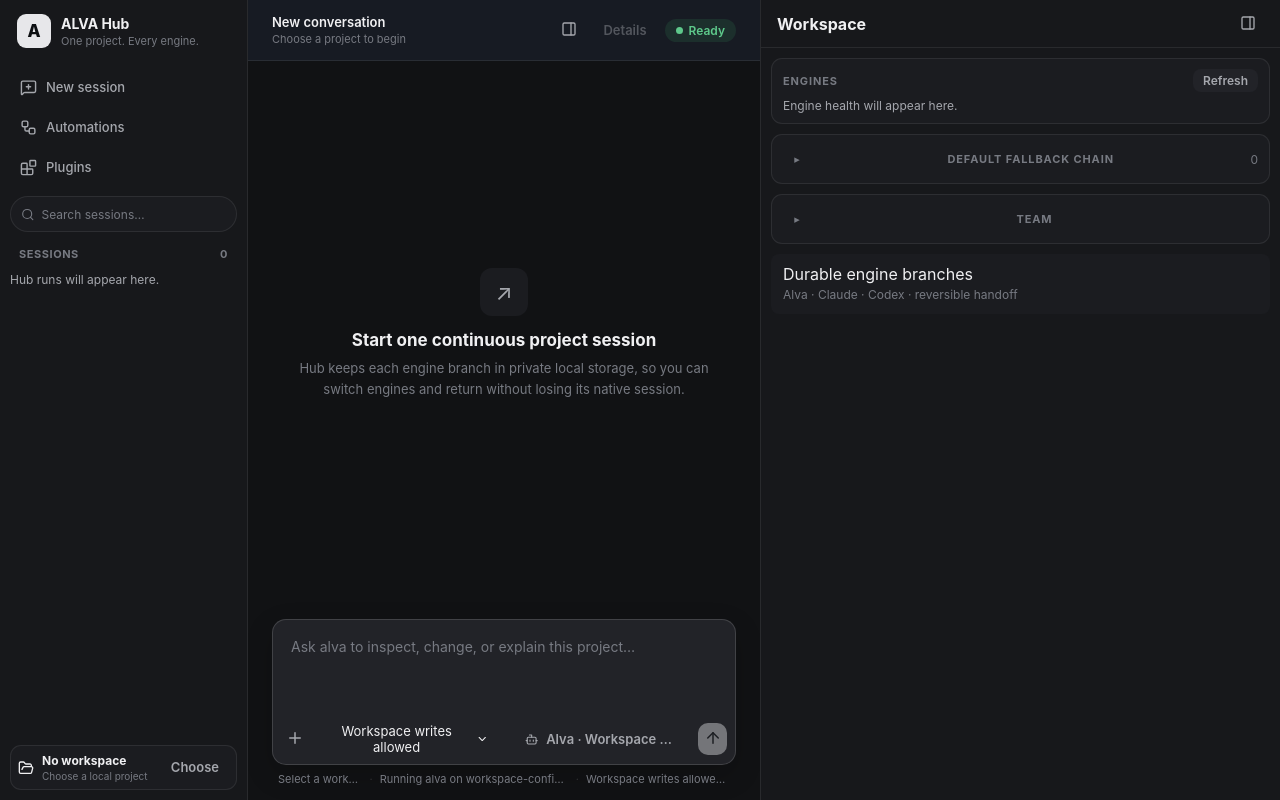
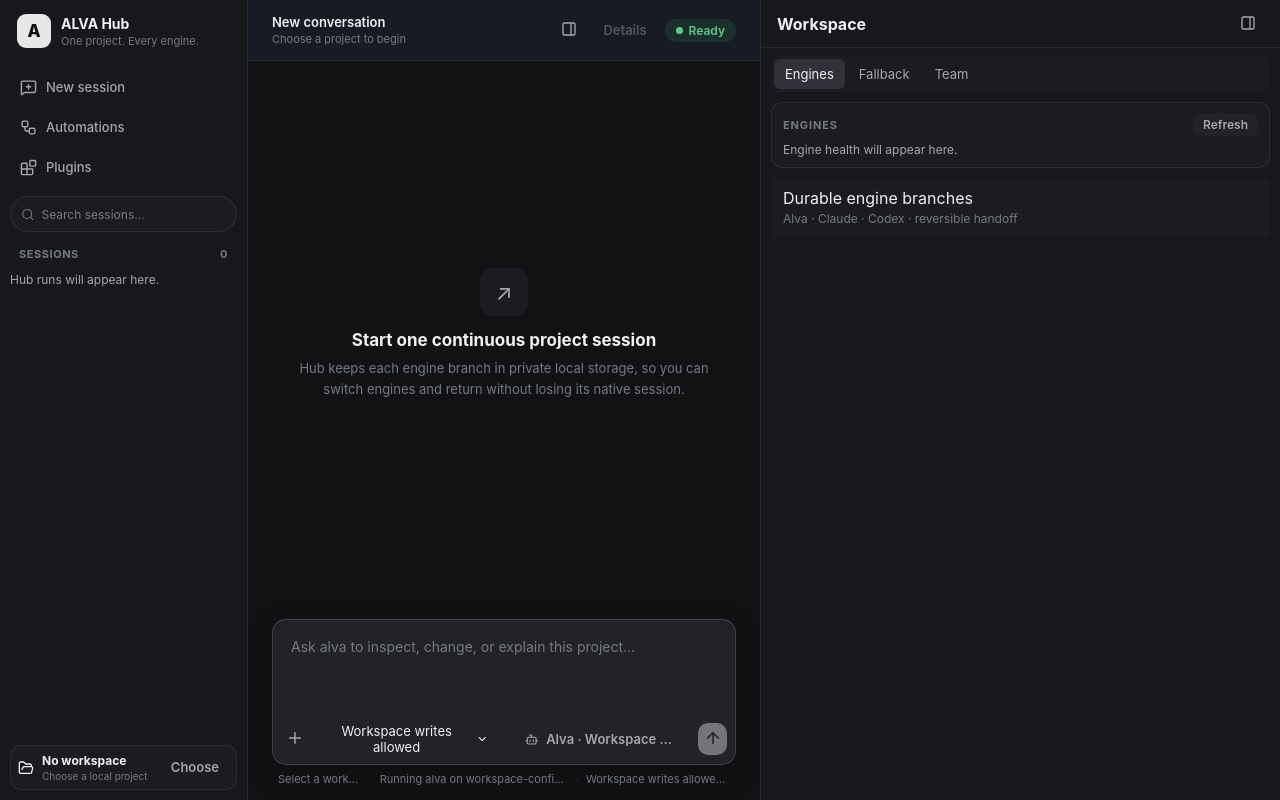
Before and after one commit to QuincySx/Alva, a React (Vite) app in the folder crates/alva-hub-desktop/web/: page / in a window 1280 px wide. Both pictures are taken after a click on the button 1089 px from the left and 30 px from the top of the page. Built offline with nearby package versions, Linux system fonts and the light colour scheme.

Commit message:
refactor(hub): organize advanced controls as workbench tabs

```diff
--- a/crates/alva-hub-desktop/web/src/App.tsx
+++ b/crates/alva-hub-desktop/web/src/App.tsx
@@ -22,6 +22,10 @@
   NavList,
   SelectField,
   Sidebar,
+  TabsContent,
+  TabsList,
+  TabsRoot,
+  TabsTrigger,
   TextField,
   UIProvider,
   Workbench,
@@ -1093,7 +1097,13 @@
           className="hub-workbench"
           title="Workspace"
         >
-          <div className="hub-workbench__scroll">
+          <TabsRoot className="hub-workbench__tabs" defaultValue="engines">
+            <TabsList aria-label="Workbench panels" className="hub-workbench__tab-list">
+              <TabsTrigger value="engines">Engines</TabsTrigger>
+              <TabsTrigger value="fallback">Fallback</TabsTrigger>
+              <TabsTrigger value="team">Team</TabsTrigger>
+            </TabsList>
+            <TabsContent className="hub-workbench__scroll" value="engines">
 
         <section className="readiness-panel" aria-labelledby="readiness-panel-title">
           <div className="session-heading">
@@ -1193,6 +1203,13 @@
             )}
           </div>
         </section>
+
+        <div className="ticket-note">
+          <span>Durable engine branches</span>
+          <small>Alva · Claude · Codex · reversible handoff</small>
+        </div>
+            </TabsContent>
+            <TabsContent className="hub-workbench__scroll" value="fallback">
 
         <section className="fallback-panel" aria-labelledby="fallback-panel-title">
           <div className="session-heading">
@@ -1314,6 +1331,9 @@
           </>
           )}
         </section>
+
+            </TabsContent>
+            <TabsContent className="hub-workbench__scroll" value="team">
 
         <section className="team-panel" aria-labelledby="team-panel-title">
           <div className="session-heading">
@@ -1678,12 +1698,8 @@
           </>
           )}
         </section>
-
-        <div className="ticket-note">
-          <span>Durable engine branches</span>
-          <small>Alva · Claude · Codex · reversible handoff</small>
-        </div>
-          </div>
+            </TabsContent>
+          </TabsRoot>
         </Workbench>
       }
       workbenchOpen={workbenchOpen}
--- a/crates/alva-hub-desktop/web/src/styles/hub-components.css
+++ b/crates/alva-hub-desktop/web/src/styles/hub-components.css
@@ -120,7 +120,9 @@
 .hub-sidebar__workspace strong { font-size: 12px; }
 .hub-sidebar__workspace small { max-width: 115px; color: var(--color-text-subtle); font-size: 10px; }
 
-.hub-workbench__scroll { display: flex; min-height: 0; flex-direction: column; gap: 10px; padding: 10px; }
+.hub-workbench__tabs { display: flex; min-height: 0; height: 100%; flex-direction: column; }
+.hub-workbench__tab-list { flex: none; margin: 8px 10px 0; }
+.hub-workbench__scroll { display: flex; min-height: 0; flex: 1; flex-direction: column; gap: 10px; overflow: auto; padding: 10px; }
 .hub-workbench .workspace-panel,
 .hub-workbench .session-panel { display: none; }
 
```
Also changed, not shown: 1 other file (tests, documents, lock files or other folders).
